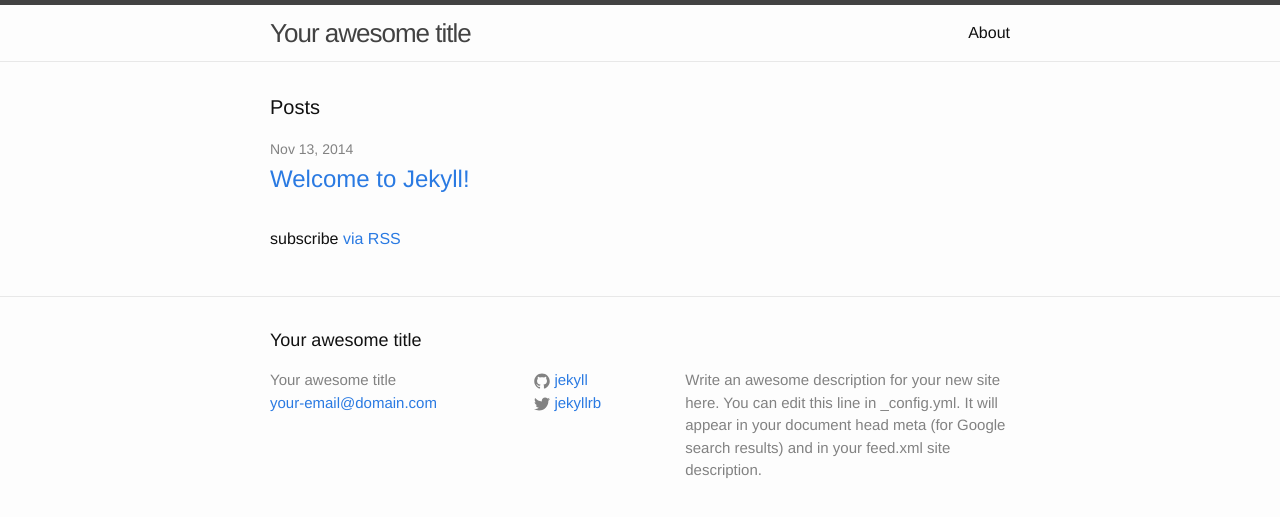
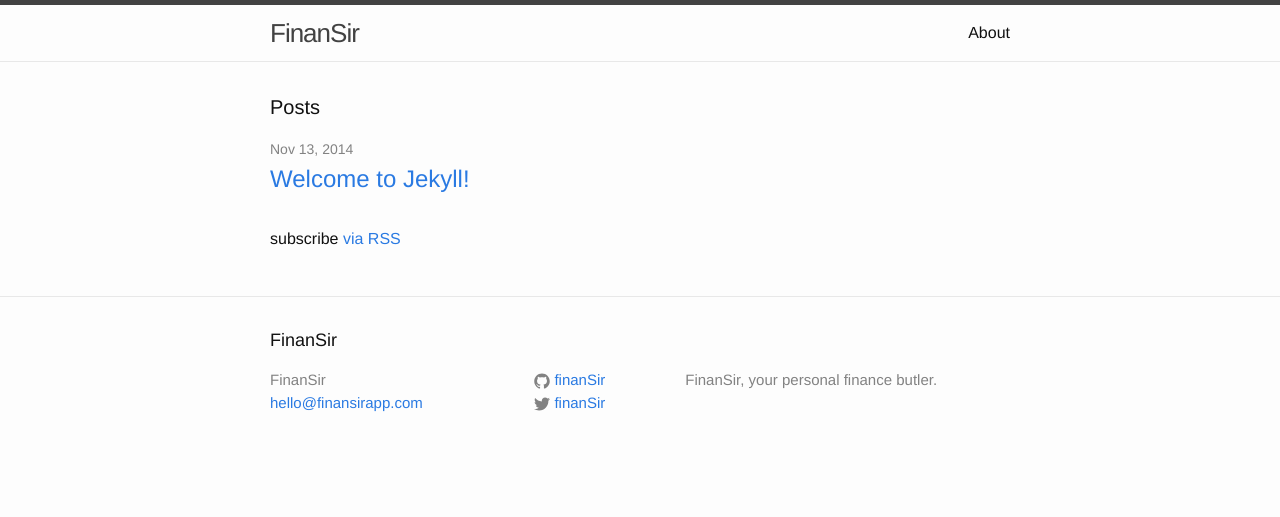
Before and after one commit to FinanSir/finansir-site, a Jekyll site: the page built from index.html, in a window 1280 px wide. Shown: the top 517 px of the page. Built offline with Jekyll 4.4.1, drawn with Linux system fonts in a browser that asks for light colours.

Commit message:
Basic config

```diff
--- a/_config.yml
+++ b/_config.yml
@@ -1,14 +1,12 @@
 # Site settings
-title: Your awesome title
-email: your-email@domain.com
+title: FinanSir
+email: hello@finansirapp.com
 description: > # this means to ignore newlines until "baseurl:"
-  Write an awesome description for your new site here. You can edit this
-  line in _config.yml. It will appear in your document head meta (for
-  Google search results) and in your feed.xml site description.
+  FinanSir, your personal finance butler.
 baseurl: "" # the subpath of your site, e.g. /blog/
-url: "http://yourdomain.com" # the base hostname & protocol for your site
-twitter_username: jekyllrb
-github_username:  jekyll
+url: "http://finansirapp.com" # the base hostname & protocol for your site
+twitter_username: finanSir
+github_username:  finanSir
 
 # Build settings
 markdown: kramdown
```
